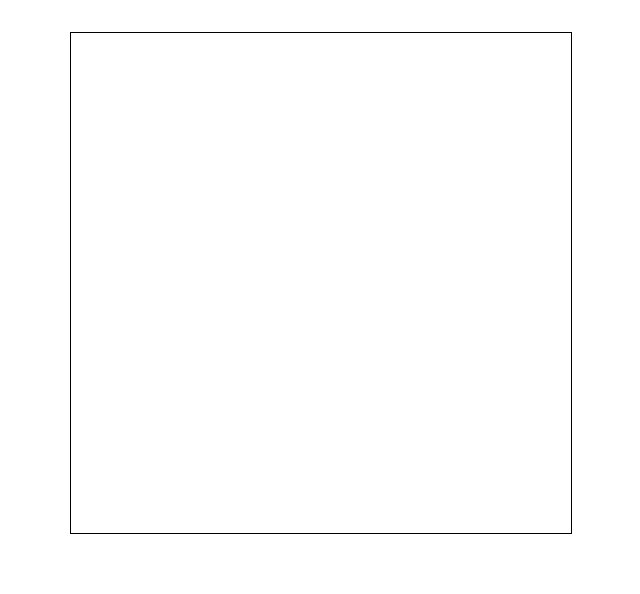
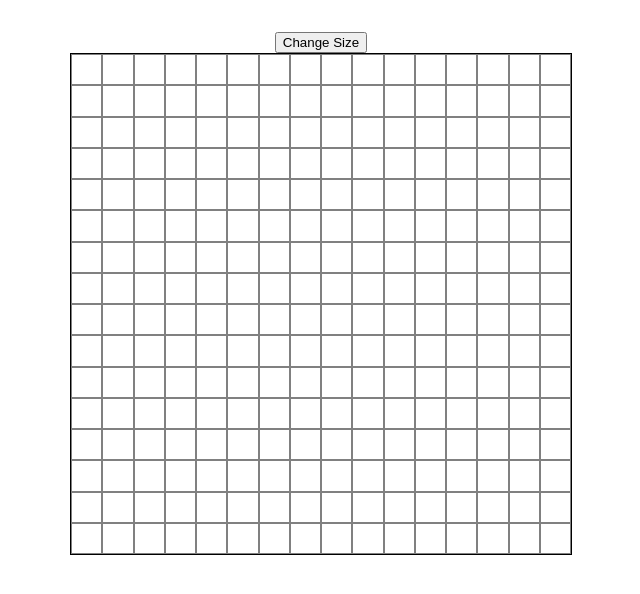
Before and after one commit to tyrone-offshorly/etch-a-sketch, a plain HTML site: page index.html in a window 1280 px wide. Shown: the whole page, without its empty margins (319-959 px from the left). Drawn offline with Linux system fonts and the light colour scheme.

Commit message:
Add responsive design to square elements

```diff
--- a/index.html
+++ b/index.html
@@ -8,6 +8,7 @@
   <script src="index.js" defer></script>
 </head>
 <body>
+  <button>Change Size</button>
   <div id="container"></div>
 
 </body>
--- a/index.js
+++ b/index.js
@@ -1,5 +1,6 @@
 const GRID_MAXIMUM = 100;
-
+const TABLE_HEIGHT = 500;
+const TABLE_WIDTH = 500;
 const createGrid = (num) => {
   for(let i = 0; i < num; i++) {
     const row = document.createElement('div')
@@ -8,6 +9,36 @@ const createGrid = (num) => {
     }
   }
 }
+const calculateSquareWidth = (num) => {
+  const width = TABLE_WIDTH / num;
+  return width;
+}
 const calculateSquareHeight = (num) => {
+  const height = TABLE_HEIGHT / num;
+  return height;
+}
+const populateGrid = (num, container) => {
+  const squareHeight = calculateSquareHeight(num);
+  const squareWidth = calculateSquareWidth(num);
+  console.log(squareHeight);
+  console.log(squareWidth);
+  for(let i = 0; i < num; i++) {
+    const column = document.createElement('div');
+    column.classList.add('column');
+    for(let j = 0; j < num; j++) {
+      const square = document.createElement('div');
+      square.classList.add("square");
+      square.style.width = squareWidth + "px";
+      square.style.height = squareHeight + "px";
+      square.addEventListener("mouseenter", () => {
+        square.style.backgroundColor = 'black';
+      })
+      column.appendChild(square);
+    }
+    container.appendChild(column);
+  }
 
 }
+
+const container = document.querySelector("#container");
+populateGrid(16, container);
--- a/styles.css
+++ b/styles.css
@@ -1,11 +1,22 @@
 body {
   box-sizing: border-box;
   display: flex;
+  flex-direction: column;
   padding-top: 24px;
   justify-content: center;
+  align-items:center;
 }
 #container {
   width: 500px;
   height: 500px;
   border: 1px solid black;
+  display: flex;
 }
+.square {
+  box-sizing: border-box;
+  border: 1px solid gray;
+}
+.column {
+  display: flex;
+  flex-direction: column;
+}
```
